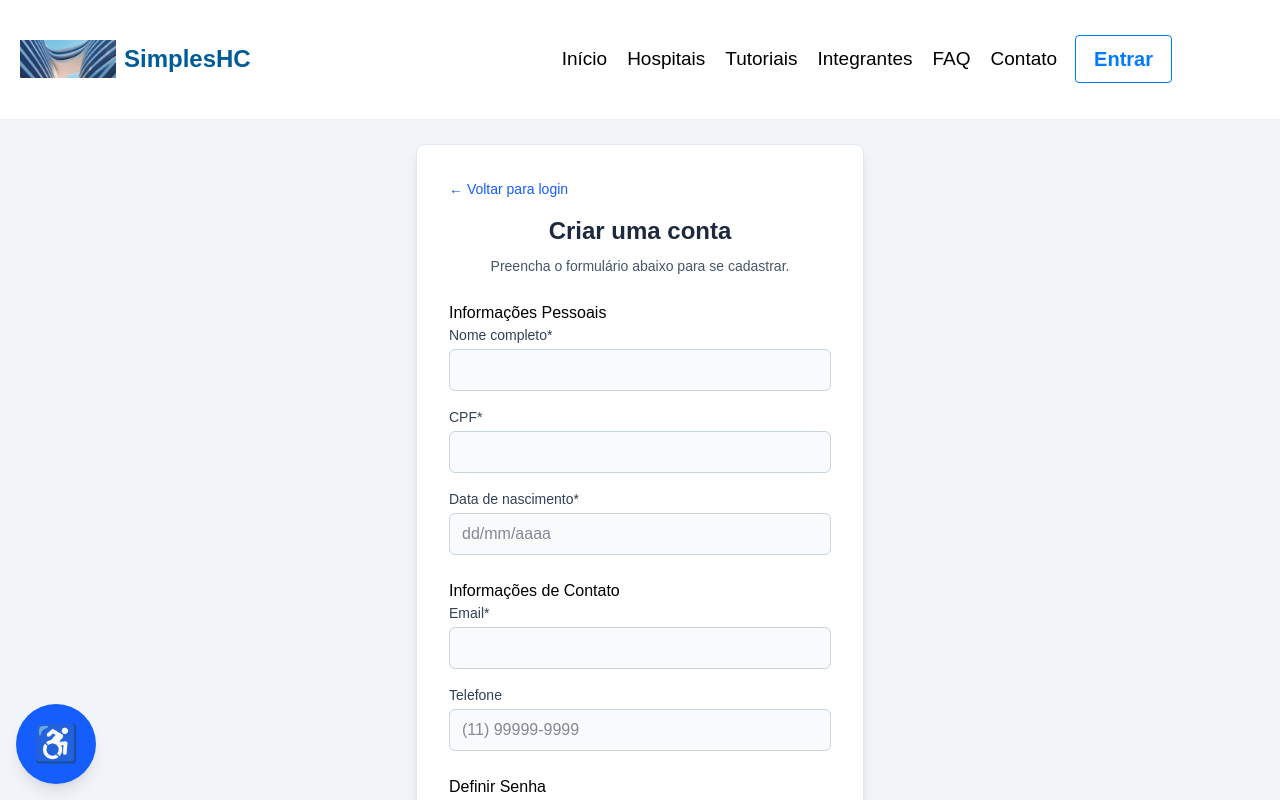
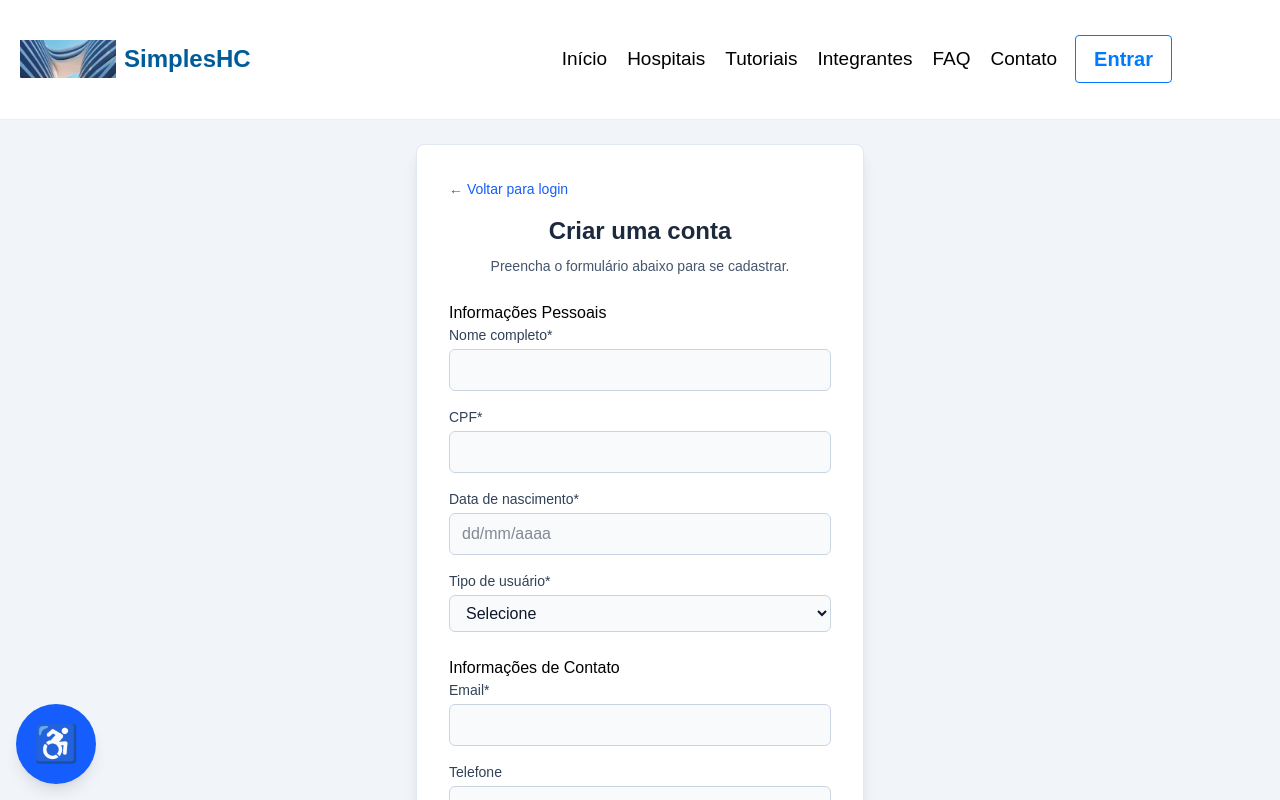
Before and after one commit to Grupo-ELM-Challenge-4-Sprint/front-end-design-engineering, a React (Vite) app in the folder sprint-4/: page /entrar in a window 1280 px wide. Both pictures are taken after a click on the button "Cadastre-se". Shown: the top 800 px of the page. Built offline with nearby package versions, Linux system fonts and the light colour scheme.

Commit message:
feat: Adicionar seleção de tipo de usuário no formulário de cadastro

```diff
--- a/sprint-4/src/components/forms/CadastroForm.tsx
+++ b/sprint-4/src/components/forms/CadastroForm.tsx
@@ -42,11 +42,7 @@ export const CadastroForm = ({
           <h2 className="text-2xl font-bold text-slate-800 mb-2">Cadastro realizado!</h2>
           <p className="auth-subtitle">Sua conta foi criada. Agora você já pode acessar a plataforma.</p>
           <div className="mt-6 flex flex-col gap-3">
-            <button
-              type="button"
-              onClick={() => onFormChange('login')}
-              className="btn btn-primary w-full"
-            >
+            <button type="button" onClick={() => onFormChange('login')} className="btn btn-primary w-full">
               Fazer login
             </button>
             <Link to="/" className="btn btn-secondary w-full">Voltar à página inicial</Link>
@@ -85,7 +81,16 @@ export const CadastroForm = ({
               onChange={(e) => onInputChange('dataNascimento', e.target.value)} required />
             {errors.dataNascimento && <small className="error-message text-red-500">{errors.dataNascimento}</small>}
           </div>
-
+          <div className="form-group-auth">
+            <label htmlFor="tipoUsuario">Tipo de usuário*</label>
+            <select id="tipoUsuario" className={`form-input ${errors.tipoUsuario ? 'border-red-500' : ''}`} value={formData.tipoUsuario}
+              onChange={(e) => onInputChange('tipoUsuario', e.target.value)} required>
+              <option value="">Selecione</option>
+              <option value="PACIENTE">PACIENTE</option>
+              <option value="CUIDADOR">CUIDADOR</option>
+            </select>
+            {errors.tipoUsuario && <small className="error-message text-red-500">{errors.tipoUsuario}</small>}
+          </div>
           <h3 className="form-step-title mt-6">Informações de Contato</h3>
           <div className="form-group-auth">
             <label htmlFor="cadastroEmail">Email*</label>
```
